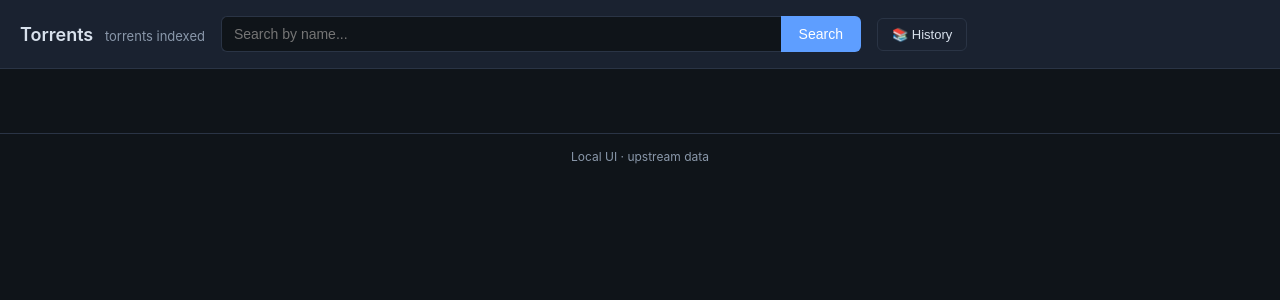
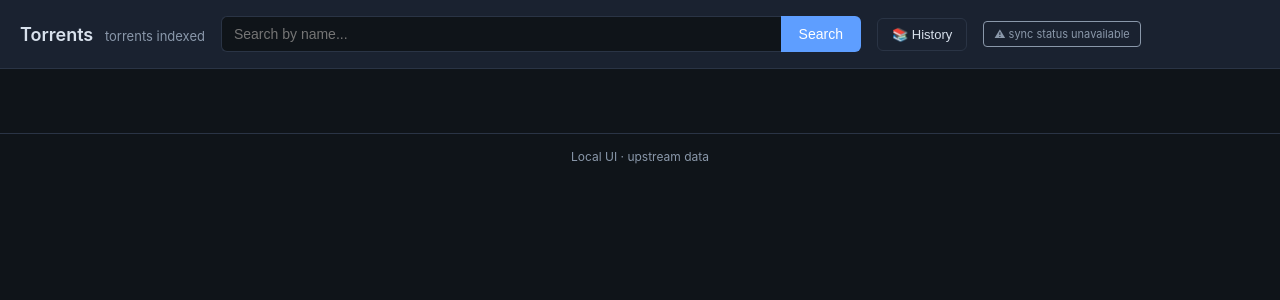
Before and after one commit to thecodemill63/torrents-csv, a Django app: template ui/torrents/templates/torrents/base.html in a window 1280 px wide. Shown: the top 300 px of the page. Run offline with Django 4.2, Linux system fonts and the light colour scheme; the template is opened without the code that fills it, so the values that code supplies are empty.

Commit message:
Add sync status badge to header
Shows last sync time and new row count in the header:
- Green: successful sync with new torrents ('+123 new')
- Blue: successful sync, no new rows ('123 total')
- Muted: no-change sync ('no changes')
- Auto-refreshes every 60 seconds
- New /sync-status/ endpoint reads from the syncs table

```diff
--- a/ui/torrents/templates/torrents/base.html
+++ b/ui/torrents/templates/torrents/base.html
@@ -176,6 +176,14 @@
       font-size:13px; white-space:nowrap;
     }
     .history-btn:hover { background:var(--hover-bg); border-color:var(--accent); }
+    .sync-badge {
+      font-size:11px; padding:4px 10px; border-radius:4px;
+      background:var(--panel); border:1px solid var(--border);
+      white-space:nowrap; display:inline-flex; align-items:center; gap:4px;
+    }
+    .sync-badge.sync-ok { border-color:var(--seed); color:var(--seed); }
+    .sync-badge.sync-none { border-color:var(--muted); color:var(--muted); }
+    .sync-badge.sync-new { border-color:var(--accent); color:var(--accent); }
     .dl-modal-name { font-size:12px; color:var(--muted); margin-bottom:18px;
       word-break:break-word; max-height:64px; overflow-y:auto; }
     .dl-modal-buttons { display:flex; gap:10px; justify-content:center; flex-wrap:wrap; }
@@ -205,6 +213,7 @@
       <button type="submit">Search</button>
     </form>
     <button type="button" id="historyBtn" class="history-btn" title="Download history">&#128218; History</button>
+    <span id="syncBadge" class="sync-badge muted" title="Sync status">loading...</span>
   </header>
   <main>
     {% block content %}{% endblock %}
@@ -310,6 +319,50 @@
     });
   })();
   </script>
+  <script>
+  // --- Sync status badge ---
+  (function() {
+    var badge = document.getElementById('syncBadge');
+    if (!badge) return;
+    function relTime(sec) {
+      if (sec < 60) return sec + 's ago';
+      if (sec < 3600) return Math.round(sec / 60) + 'm ago';
+      if (sec < 86400) return Math.round(sec / 3600) + 'h ago';
+      return Math.round(sec / 86400) + 'd ago';
+    }
+    function updateBadge() {
+      fetch('/sync-status/').then(function(r) { return r.json(); })
+      .then(function(d) {
+        if (!d.last_run) { badge.textContent = '\u{1F504} never synced'; badge.className = 'sync-badge sync-none'; return; }
+        var ago = relTime(d.ago_seconds);
+        var cls = 'sync-badge ';
+        var icon = '\u{1F504} ';
+        var text = ago;
+        if (d.status === 'ok' && d.rows_new > 0) {
+          cls += 'sync-new';
+          text = ago + ' \u00b7 +' + d.rows_new.toLocaleString() + ' new';
+        } else if (d.status === 'ok') {
+          cls += 'sync-ok';
+          text = ago + ' \u00b7 ' + d.rows_total.toLocaleString() + ' total';
+        } else if (d.status === 'no-change') {
+          cls += 'sync-none';
+          text = ago + ' \u00b7 no changes';
+        } else {
+          cls += 'sync-none';
+          icon = '\u26A0 ';
+          text = ago + ' \u00b7 ' + d.status;
+        }
+        badge.textContent = icon + text;
+        badge.className = cls;
+      }).catch(function() {
+        badge.textContent = '\u26A0 sync status unavailable';
+        badge.className = 'sync-badge sync-none';
+      });
+    }
+    updateBadge();
+    setInterval(updateBadge, 60000);
+  })();
+  </script>
   {% block scripts %}{% endblock %}
 </body>
 </html>
--- a/ui/torrents/urls.py
+++ b/ui/torrents/urls.py
@@ -7,6 +7,7 @@ urlpatterns = [
     path("download/", views.download, name="download"),
     path("history/", views.history, name="history"),
     path("config/", views.app_config, name="app_config"),
+    path("sync-status/", views.sync_status, name="sync_status"),
     path("list-tv-folders/", views.list_tv_folders, name="list_tv_folders"),
     path("create-tv-folder/", views.create_tv_folder, name="create_tv_folder"),
 ]
```
Also changed, not shown: ui/torrents/views.py (+36 -4 lines).
